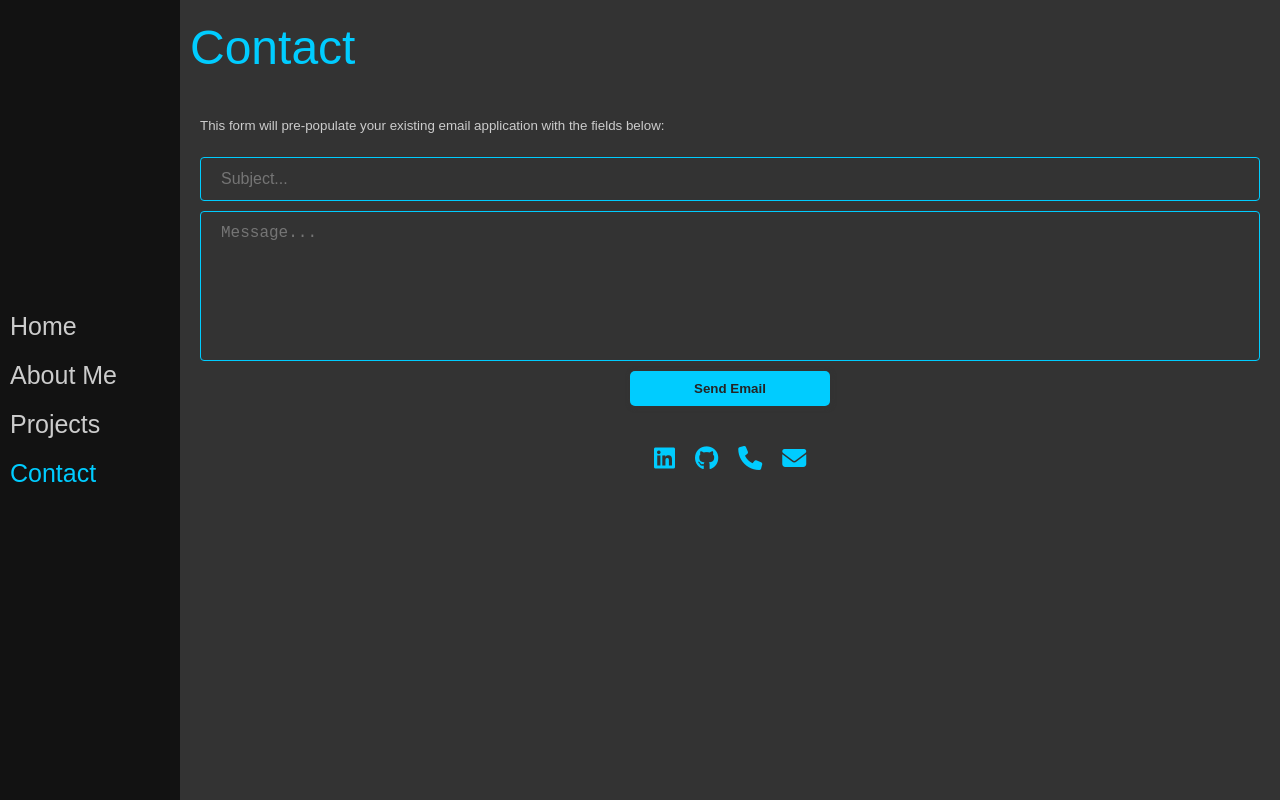
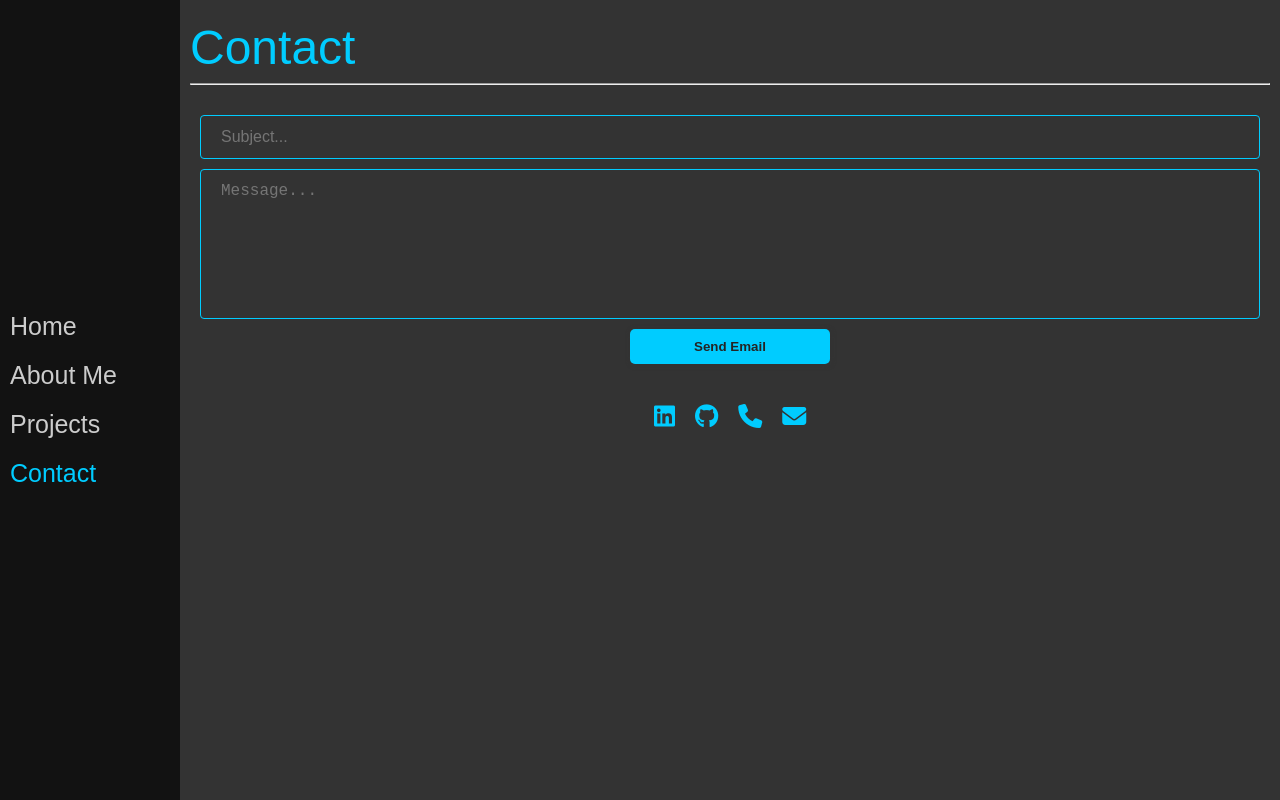
Before and after one commit to Vertulis/cibrian-portfolio-react, a React (Vite) app: page /contact in a window 1280 px wide. Built offline with nearby package versions, Linux system fonts and the light colour scheme.

Commit message:
Enhance Contact page styling; add horizontal rule and remove unnecessary text element

```diff
--- a/src/modules/Contact.module.css
+++ b/src/modules/Contact.module.css
@@ -1,7 +1,9 @@
 .contactContainer{
     padding: 10px;
 }
-
+hr{
+    color: hsl(192, 100%, 50%);
+}
 .contactForm{
     padding: 10px;
     margin-top: 20px;
@@ -9,12 +11,6 @@
     flex-direction: column;
     gap: 10px;
     border-radius: 10px;
-}
-
-.text{
-    font-size: 10pt;
-    color: hsl(0, 0%, 80%);
-    font-weight: 500;
 }
 
 .subjectInput{
--- a/src/pages/Contact.jsx
+++ b/src/pages/Contact.jsx
@@ -41,8 +41,8 @@ function Contact() {
     return(
         <div className={styles.contactContainer}>
             <h1>Contact</h1>
+            <hr />
             <form className={styles.contactForm} onSubmit={onSubmit}>
-                <p className={styles.text}>This form will pre-populate your existing email application with the fields below:</p>
                 <input className={styles.subjectInput} name="subject" type="text" placeholder="Subject..." />
                 <textarea className={styles.bodyInput} name="body" placeholder="Message..."></textarea>
                 <input className={styles.sendBtn} type="submit" value="Send Email" />
```
